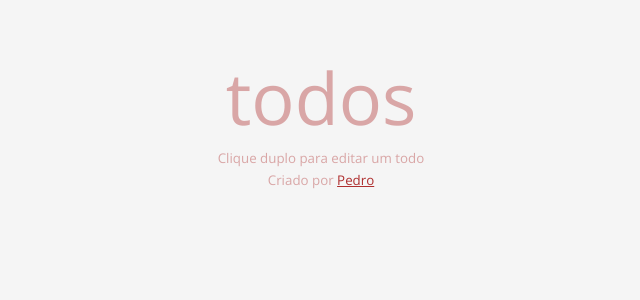
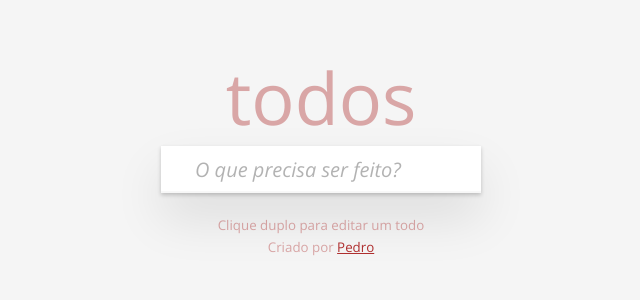
Before and after one commit to PedroHAlvesN/Todo-list, a Svelte app: page / in a window 1280 px wide. Shown: the top 300 px of the page, without its empty margins (319-959 px from the left). Built offline with nearby package versions, Linux system fonts and the light colour scheme.

Commit message:
Criar componente Input

```diff
--- a/index.html
+++ b/index.html
@@ -5,8 +5,7 @@
     <link rel="stylesheet" href="./public/global.css">
     <link rel="icon" href="/favicon.ico" />
     <link rel="preconnect" href="https://fonts.gstatic.com/%22%3E">
-    <link href="https://fonts.googleapis.com/css2?family=Open+Sans:wght@300;400&display=swap" rel="stylesheet">
-    <meta name="viewport" content="width=device-width, initial-scale=1.0" />
+    <link href="https://fonts.googleapis.com/css2?family=Open+Sans:ital,wght@0,300;0,400;1,300&display=swap" rel="stylesheet"><meta name="viewport" content="width=device-width, initial-scale=1.0" />
     <title>todo-list</title>
   </head>
   <body>
--- a/public/global.css
+++ b/public/global.css
@@ -9,4 +9,5 @@ body {
     display: flex;
     flex-direction: column;
     font-family: "Open Sans";
+    align-items: center;
 }
--- a/src/App.svelte
+++ b/src/App.svelte
@@ -1,3 +1,7 @@
+<script>
+  import Input from "./components/Input.svelte"
+</script>
+
 <style>
   h1 {
     font-size: 72px;
@@ -18,8 +22,12 @@
 
 <h1>todos</h1>
 
-<small>Clique duplo para editar um todo</small>
-<br>
-<small>
-  Criado por <a target="_blank" href="https://github.com/PedroHAlvesN">Pedro</a>
-</small>
+<Input/>
+
+<div>
+  <small>Clique duplo para editar um todo</small>
+  <br>
+  <small>
+    Criado por <a target="_blank" href="https://github.com/PedroHAlvesN">Pedro</a>
+  </small>
+</div>
--- /dev/null
+++ b/src/components/Input.svelte
@@ -0,0 +1,27 @@
+<style>
+    input {
+        padding: 10px 34px;
+        font-family: "Open Sans";
+        font-size: 20px;
+        border: 0;
+        box-shadow: inset 0 -2px 1px rgb(0 0 0 / 3%);
+        outline: 0;
+        max-width: 400px;
+        width: 100%;
+    }
+
+    input::placeholder {
+        color: rgba(0, 0, 0, 0.3);
+        font-style: italic;
+    }
+
+    div {
+        box-shadow: 0 2px 4px 0 rgb(0 0 0 / 20%), 0 25px 50px 0 rgb(0 0 0 / 10%);
+        margin-bottom: 20px;
+    }
+
+</style>
+
+<div>
+    <input type="text" placeholder="O que precisa ser feito?">
+</div>
```
